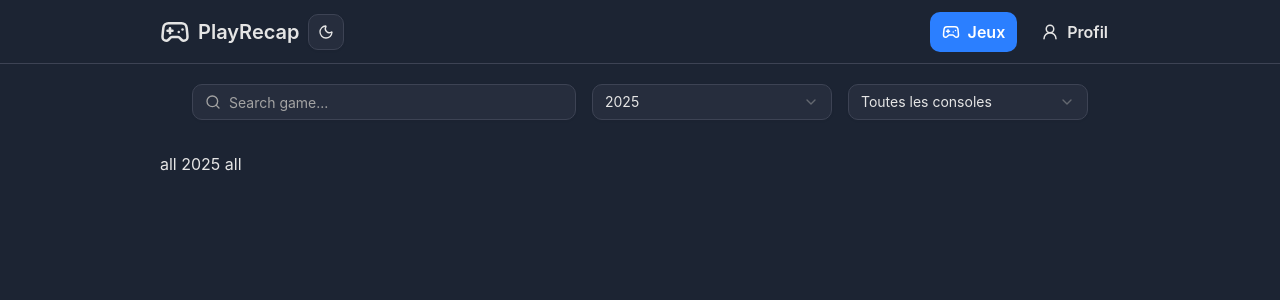
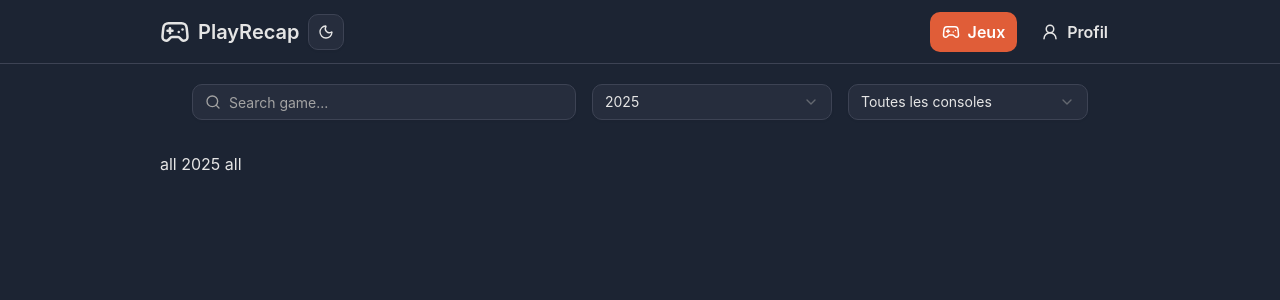
Before and after one commit to TeamCDA/Playrecap, a React (Vite) app: page /home in a window 1280 px wide. Shown: the top 300 px of the page. Built offline with nearby package versions, Linux system fonts and the light colour scheme.

Commit message:
update console list + update color button custom navbar

```diff
--- a/src/components/home/FiltersGames.tsx
+++ b/src/components/home/FiltersGames.tsx
@@ -21,6 +21,7 @@ const FiltersGames = () => {
 
 
   const consoles = [
+    "Mobile",
     "Nintendo Switch",
     "Nintendo Switch 2",
     "PC",
--- a/src/components/layout/CustomNavbar.tsx
+++ b/src/components/layout/CustomNavbar.tsx
@@ -22,7 +22,7 @@ const CustomNavbar = () => {
               className={({ isActive }) =>
                 `font-semibold flex items-center gap-2 px-3 py-2 rounded-md transition-colors ${
                   isActive
-                    ? "bg-blue-500 text-white hover:bg-blue-600"
+                    ? "bg-primary text-white hover:bg-orange-600"
                     : "hover:bg-accent"
                 }`
               }
@@ -36,7 +36,7 @@ const CustomNavbar = () => {
               className={({ isActive }) =>
                 `font-semibold flex items-center gap-2 px-3 py-2 rounded-md transition-colors ${
                   isActive
-                    ? "bg-blue-500 text-white hover:bg-blue-600"
+                    ? "bg-primary text-white hover:bg-orange-600"
                     : "hover:bg-accent"
                 }`
               }
```
